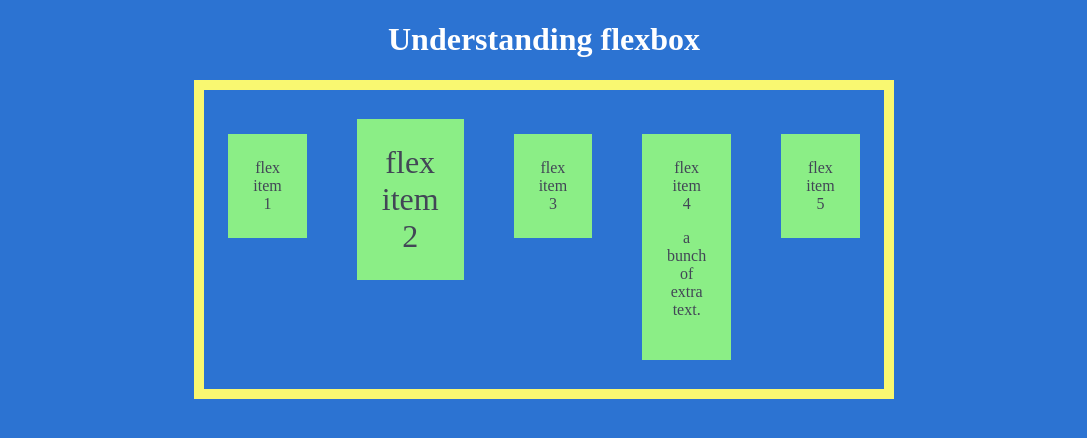
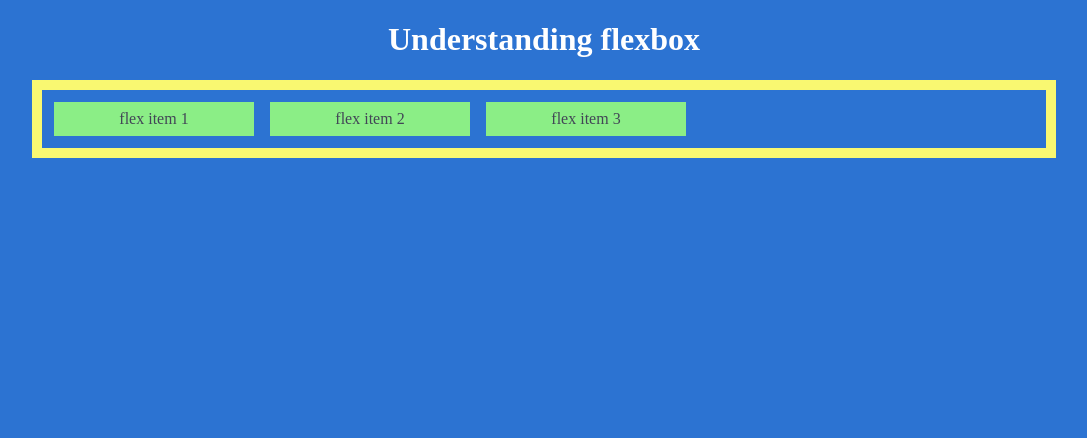
Before and after one commit to SAIDOU11/CardComponent, a plain HTML site: page index.html in a window 1280 px wide. Shown: the whole page, without its empty margins (96-1183 px from the left). Drawn offline with Linux system fonts and the light colour scheme.

Commit message:
practice basics

```diff
--- a/index.html
+++ b/index.html
@@ -9,14 +9,9 @@
   <body>
     <h1>Understanding flexbox</h1>
     <div class="flex-container">
-      <div class="flex-item">flex item 1</div>
-      <div class="flex-item big">flex item 2</div>
-      <div class="flex-item">flex item 3</div>
-      <div class="flex-item">
-        flex item 4
-        <p>a bunch of extra text.</p>
-      </div>
-      <div class="flex-item">flex item 5</div>
+      <div class="flex-item flex-item-1">flex item 1</div>
+      <div class="flex-item flex-item-2">flex item 2</div>
+      <div class="flex-item flex-item-3">flex item 3</div>
     </div>
   </body>
 </html>
--- a/style.css
+++ b/style.css
@@ -11,22 +11,17 @@ body {
 
 .flex-container {
   border: 10px solid #f9f871;
-  max-width: 700px;
+  max-width: 80%;
   margin: 0 auto;
   padding: 0.25em;
   /*  */
   display: flex;
-  justify-content: center;
-  align-items: baseline;
 }
 
 .flex-item {
   background: #8bee86;
-  margin: 25px;
-  padding: 25px;
+  margin: 0.5em;
+  padding: 0.5em;
   color: #424656;
+  width: 200px;
 }
-
-.big {
-  font-size: 2rem;
-}
```
